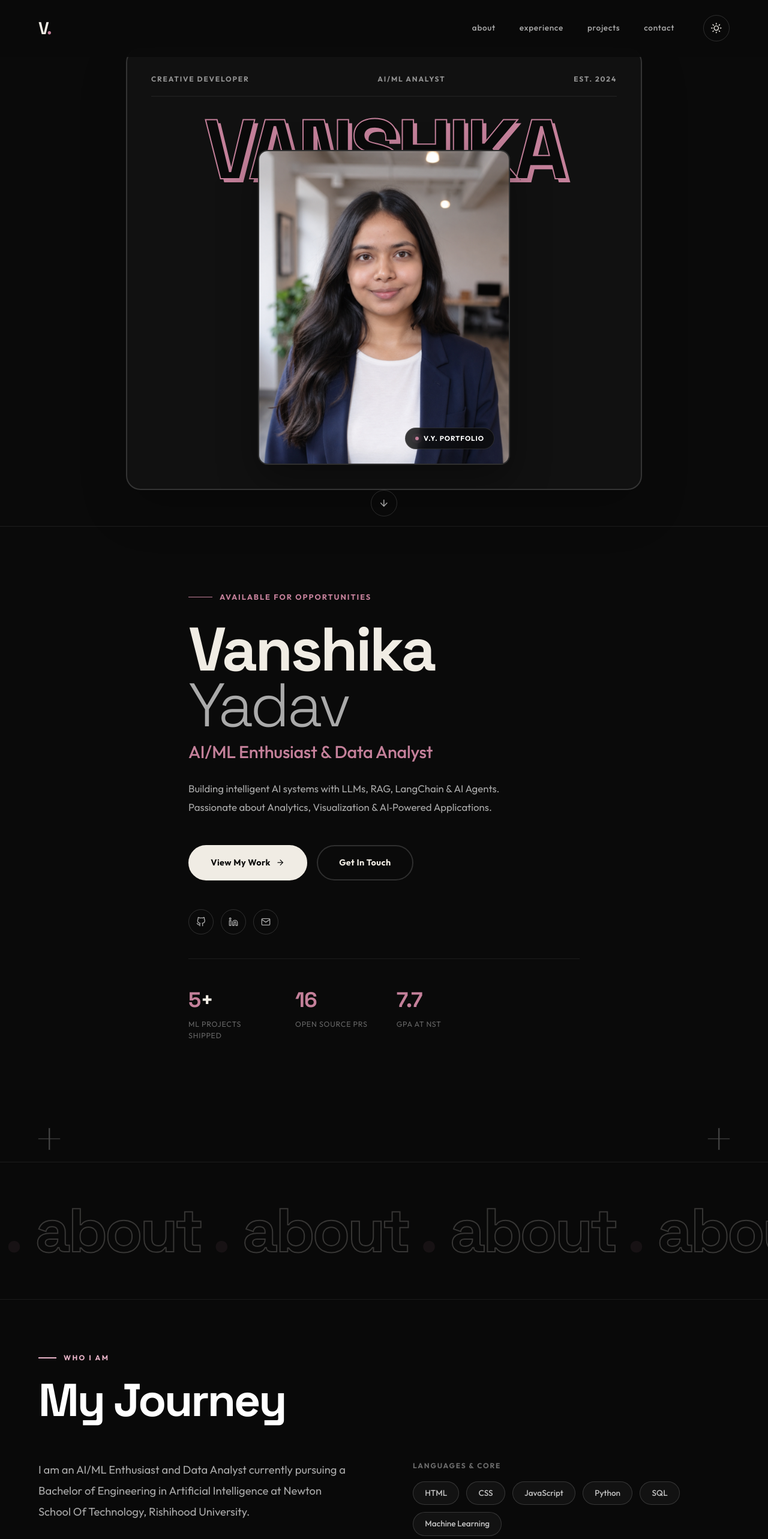
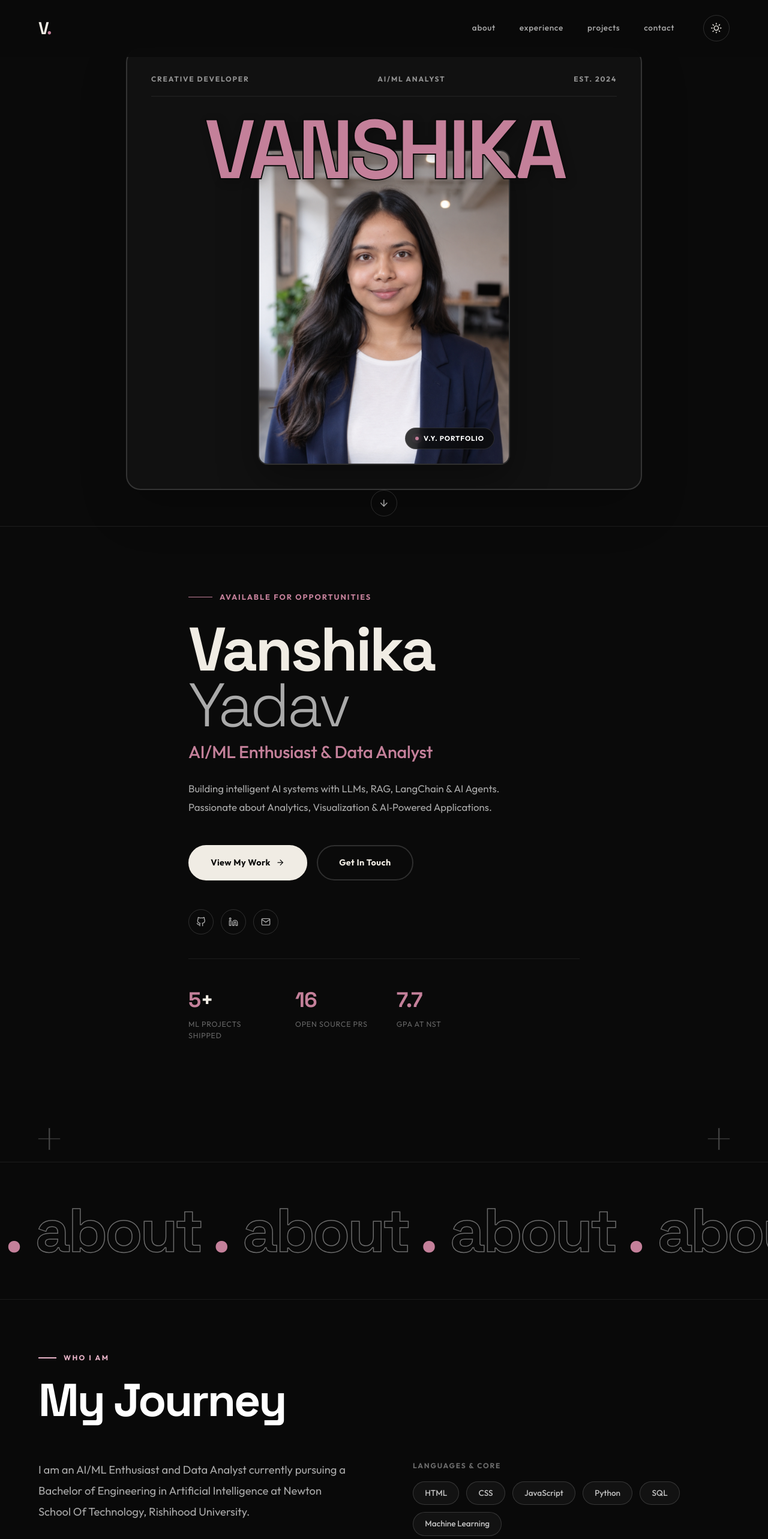
Before and after one commit to connectwithvanshika/Portfolio-2026, a React (Vite) app: page / in a window 1280 px wide. Shown: the top 2566 px of the page at 60% size. Built offline with nearby package versions, Linux system fonts and the light colour scheme.

Commit message:
fix: update marquee text boundary visibility, bring hero name to front, add pixel marquee below about/experience

```diff
--- a/src/components/About.jsx
+++ b/src/components/About.jsx
@@ -4,6 +4,18 @@ const Marquee = ({ text, count = 6, reverse = false }) => (
       {Array.from({ length: count }).map((_, i) => (
         <span key={i} className="marquee-word">
           {text}<span className="marquee-dot"> .</span>{' '}
+        </span>
+      ))}
+    </div>
+  </div>
+);
+
+const PixelMarquee = ({ text }) => (
+  <div className="pixel-marquee-wrap" aria-hidden="true">
+    <div className="pixel-marquee-track">
+      {Array.from({ length: 8 }).map((_, i) => (
+        <span key={i} className="pixel-marquee-item">
+          &lt;{text}/&gt;<span className="pixel-dot">_</span>
         </span>
       ))}
     </div>
@@ -77,6 +89,11 @@ const About = () => {
           </div>
         </div>
       </div>
+
+      {/* Pixel-style retro heading band at bottom */}
+      <div style={{ marginTop: '5rem' }}>
+        <PixelMarquee text="ABOUT" />
+      </div>
     </section>
   );
 };
--- a/src/components/Experience.jsx
+++ b/src/components/Experience.jsx
@@ -4,6 +4,18 @@ const Marquee = ({ text, count = 6, reverse = false }) => (
       {Array.from({ length: count }).map((_, i) => (
         <span key={i} className="marquee-word">
           {text}<span className="marquee-dot"> .</span>{' '}
+        </span>
+      ))}
+    </div>
+  </div>
+);
+
+const PixelMarquee = ({ text }) => (
+  <div className="pixel-marquee-wrap" aria-hidden="true">
+    <div className="pixel-marquee-track">
+      {Array.from({ length: 8 }).map((_, i) => (
+        <span key={i} className="pixel-marquee-item">
+          &lt;{text}/&gt;<span className="pixel-dot">_</span>
         </span>
       ))}
     </div>
@@ -71,6 +83,11 @@ const Experience = () => (
         ))}
       </div>
     </div>
+
+    {/* Pixel-style retro heading band at bottom */}
+    <div style={{ marginTop: '5rem' }}>
+      <PixelMarquee text="EXPERIENCE" />
+    </div>
   </section>
 );
 
--- a/src/index.css
+++ b/src/index.css
@@ -251,12 +251,12 @@ li { list-style: none; }
   line-height: 0.8;
   margin-bottom: -3.5rem; /* pulls poster overlapping over title */
   position: relative;
-  z-index: 1;
+  z-index: 3; /* bring to front so it's fully visible */
   pointer-events: none;
   user-select: none;
-  color: var(--bg-primary);
-  -webkit-text-stroke: 2px var(--accent);
-  text-shadow: 6px 6px 0px var(--accent);
+  color: var(--accent); /* fill color */
+  -webkit-text-stroke: 2px var(--bg-primary); /* outline separates from photo */
+  text-shadow: 4px 4px 15px rgba(0,0,0,0.25);
   transition: var(--transition);
 }
 
@@ -720,21 +720,20 @@ li { list-style: none; }
   letter-spacing: -0.04em;
   text-transform: lowercase;
   margin-right: 1.5rem;
-  color: var(--marquee-opacity);
   color: transparent;
-  -webkit-text-stroke: 2px var(--text-primary);
-  opacity: 0.15;
+  -webkit-text-stroke: 1.5px rgba(0, 0, 0, 0.4);
+  opacity: 1;
 }
 
 [data-theme='dark'] .marquee-word {
-  -webkit-text-stroke: 2px var(--text-primary);
-  opacity: 0.2;
+  -webkit-text-stroke: 1.5px rgba(255, 255, 255, 0.4);
+  opacity: 1;
 }
 
 .marquee-dot {
   color: var(--accent);
   -webkit-text-stroke: 0;
-  opacity: 0.4;
+  opacity: 1;
 }
 
 @keyframes marqueeScroll {
```
